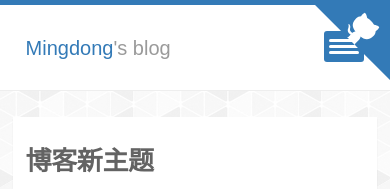
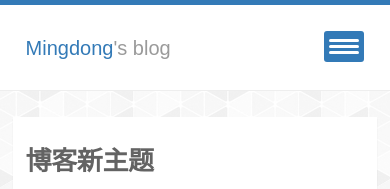
Before and after one commit to itfen/md, a Jekyll site: the page built from index.html, in a window 390 px wide. Shown: the top 189 px of the page. Built offline with Jekyll 4.4.1, drawn with Linux system fonts in a browser that asks for light colours; nearby versions of some CDN libraries; the list of posts is cut into pages by our own code.

Commit message:
Update responsive layout

```diff
--- a/_layouts/default.html
+++ b/_layouts/default.html
@@ -17,6 +17,10 @@
       <script src="/js/share.min.js"></script>
       <script>
         $(document).ready(function() {
+          $('.sliding-panel-button,.sliding-panel-fade-screen,.sliding-panel-close').on('click touchstart',function (e) {
+            $('.sliding-panel-content,.sliding-panel-fade-screen').toggleClass('is-visible');
+            e.preventDefault();
+          });
           var config = {
             disabled            : ['douban', 'diandian', 'linkedin','google', 'facebook', 'twitter'],
             wechatQrcodeTitle   : "微信扫一扫：分享",
--- a/_sass/_layout.scss
+++ b/_sass/_layout.scss
@@ -339,12 +339,9 @@ body.home {
   }
 }
 
-@media (max-width: 500px) {
-  .github-corner:hover .octo-arm {
-    animation: none;
-  }
-
-  .github-corner .octo-arm {
-    animation: octocat-wave 560ms ease-in-out;
+@media (max-width: $large-screen) {
+  .github-corner{
+    display: none;
+    visibility: hidden;
   }
 }
```
